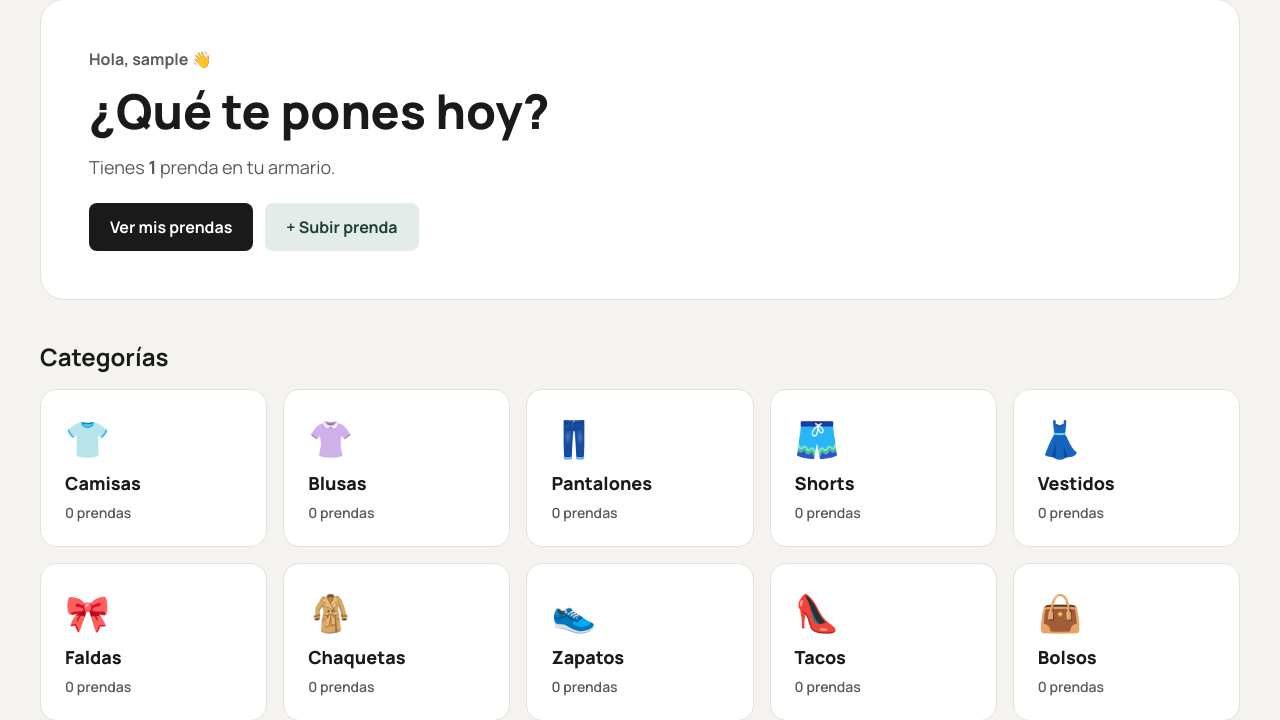
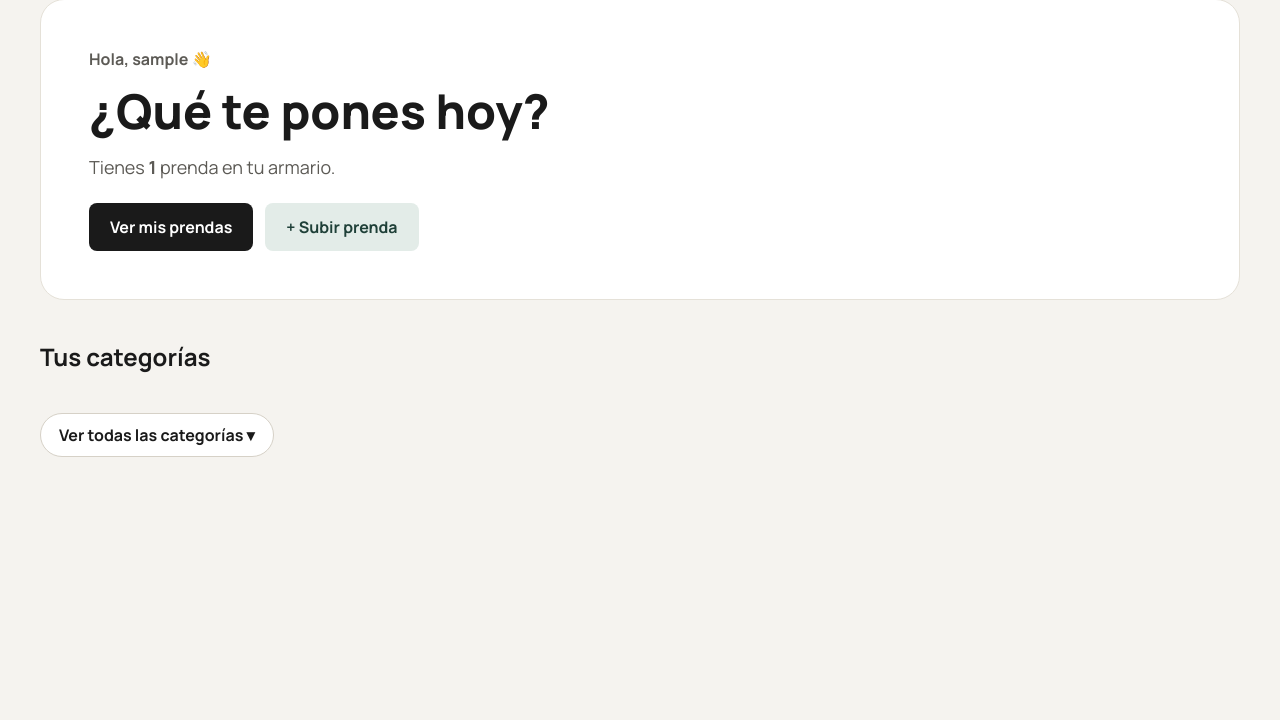
Before and after one commit to araneaemerson-oss/armario-digital, a Flask app: page / in a window 1280 px wide. Shown: the part 116-836 px from the top of the page. After the commit the page ends 573 px from the top, so only its background shows below. Run offline with Flask 3, Linux system fonts and the light colour scheme; the visitor is signed in with stand-in values (Sample User, id 1); tables that the repository leaves empty hold one stand-in row (values such as "Sample post").

Commit message:
Inicio muestra solo las categorías que usa cada usuario

```diff
--- a/static/css/style.css
+++ b/static/css/style.css
@@ -541,3 +541,35 @@ a{
 .nav-links a.nav-boton:hover {
     background-color: #1F4038;
 }
+
+
+/* ---------- Inicio: ver todas las categorías ---------- */
+.mas-categorias {
+    margin-top: 24px;
+}
+.mas-categorias summary {
+    display: inline-block;
+    padding: 10px 18px;
+    border-radius: 999px;
+    border: 1px solid #D6D1C7;
+    background-color: #FFFFFF;
+    font-weight: 700;
+    cursor: pointer;
+    list-style: none;
+    margin-bottom: 16px;
+}
+.mas-categorias summary::-webkit-details-marker {
+    display: none;
+}
+.mas-categorias summary::after {
+    content: " ▾";
+}
+.mas-categorias[open] summary::after {
+    content: " ▴";
+}
+.mas-categorias summary:hover {
+    background-color: #E3ECE8;
+}
+.mas-categorias .categoria {
+    opacity: 0.75;
+}
--- a/templates/index.html
+++ b/templates/index.html
@@ -11,15 +11,39 @@
     </div>
 </section>
 
-<h2 class="titulo-seccion">Categorías</h2>
+<h2 class="titulo-seccion">Tus categorías</h2>
+
+{% if total > 0 %}
+    <!-- Solo las categorías donde SÍ tienes prendas -->
     <div class="categorias">
         {% for tipo in TIPOS %}
+            {% if conteo[tipo.valor] > 0 %}
             <a href="/prendas?tipo={{ tipo.valor }}" class="categoria">
                 <span class="icono">{{ tipo.icono }}</span>
                 <span class="categoria-nombre">{{ tipo.plural }}</span>
                 <span class="categoria-numero">{{ conteo[tipo.valor] }} {% if conteo[tipo.valor] == 1 %}prenda{% else %}prendas{% endif %}</span>
             </a>
+            {% endif %}
         {% endfor %}
     </div>
+{% else %}
+    <p class="vacio">Todavía no tienes prendas. <a href="/subir">¡Sube la primera!</a> 📸</p>
+{% endif %}
+
+<!-- Las demás categorías, escondidas hasta que hagas clic -->
+<details class="mas-categorias">
+    <summary>Ver todas las categorías</summary>
+    <div class="categorias">
+        {% for tipo in TIPOS %}
+            {% if conteo[tipo.valor] == 0 %}
+            <a href="/prendas?tipo={{ tipo.valor }}" class="categoria">
+                <span class="icono">{{ tipo.icono }}</span>
+                <span class="categoria-nombre">{{ tipo.plural }}</span>
+                <span class="categoria-numero">{{ conteo[tipo.valor] }} {% if conteo[tipo.valor] == 1 %}prenda{% else %}prendas{% endif %}</span>
+            </a>
+            {% endif %}
+        {% endfor %}
+    </div>
+</details>
 
 {% endblock %}
```
Lines whose indentation alone changed are shown as unchanged.
